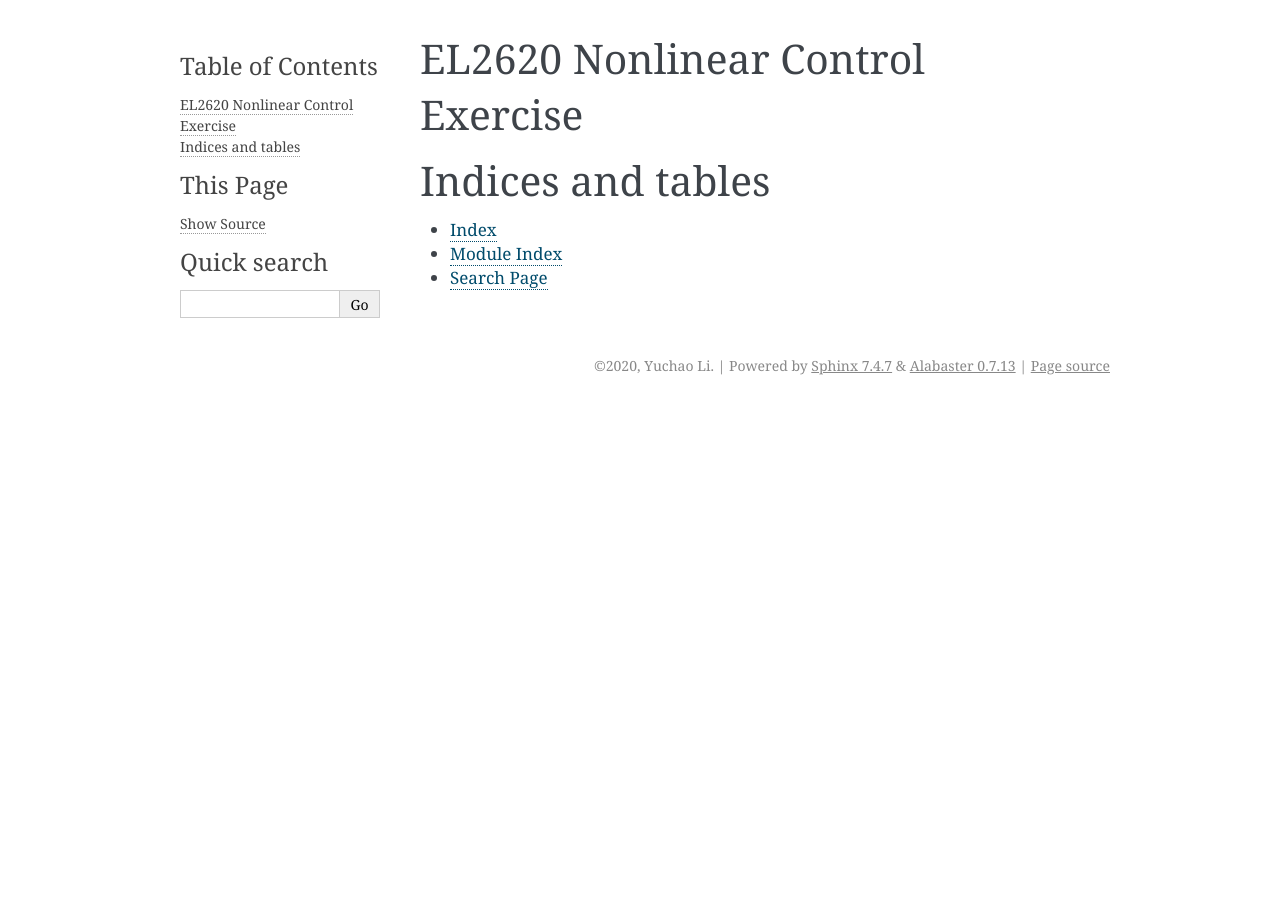
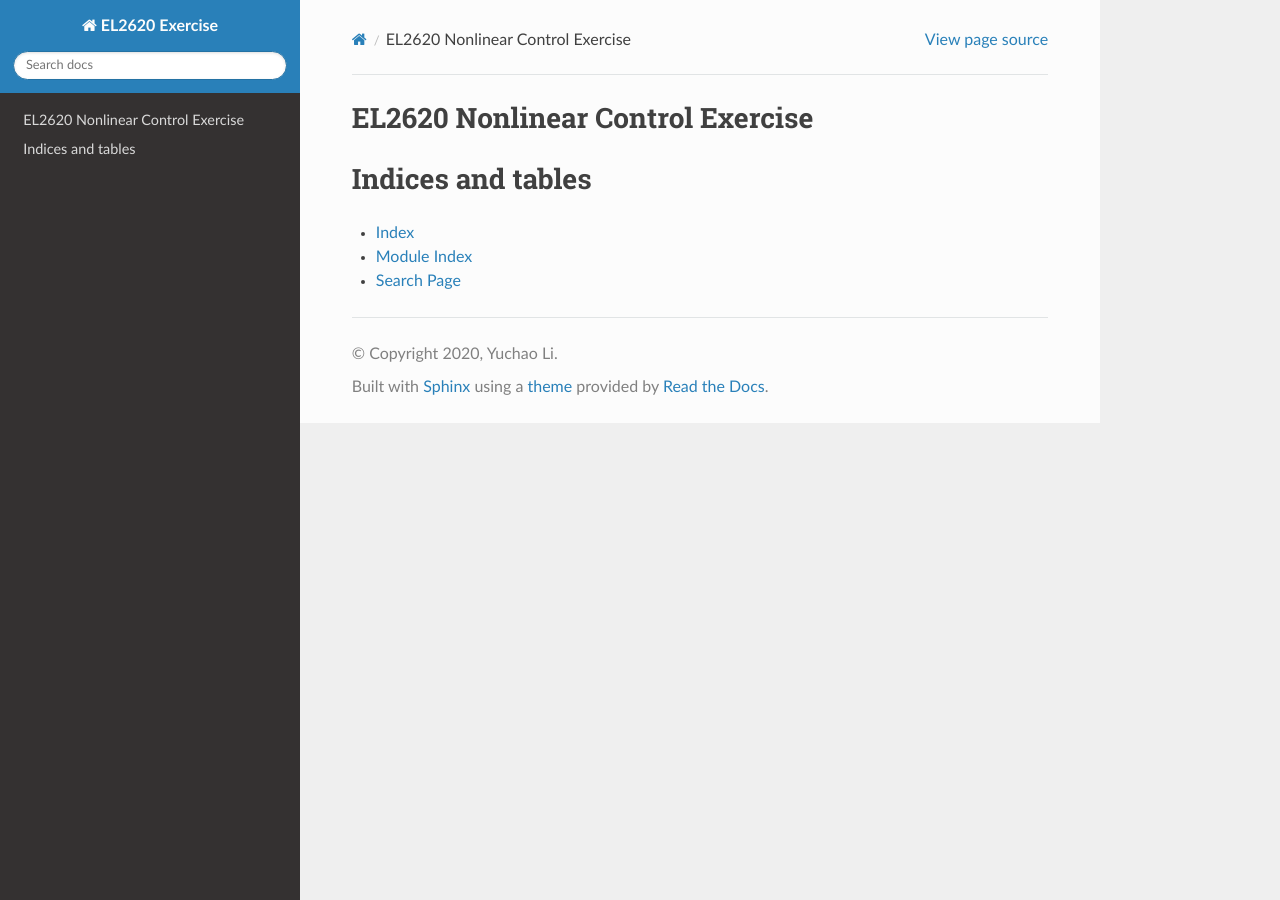
Before and after one commit to yuchaotaigu/el2620_exercise, a Sphinx documentation site: the page built from docs/source/index.rst, in a window 1280 px wide. Built offline with Sphinx 7.4.7 and the Read the Docs theme 2.0.0, drawn with Linux system fonts in a browser that asks for light colours.

Commit message:
change theme

```diff
--- a/docs/source/conf.py
+++ b/docs/source/conf.py
@@ -19,7 +19,7 @@
 
 # -- Project information -----------------------------------------------------
 
-project = u'el2620_exercise'
+project = u'EL2620 Exercise'
 copyright = u'2020, Yuchao Li'
 author = u'Yuchao Li'
 
@@ -75,7 +75,7 @@ pygments_style = None
 # The theme to use for HTML and HTML Help pages.  See the documentation for
 # a list of builtin themes.
 #
-html_theme = 'alabaster'
+html_theme = 'sphinx_rtd_theme'
 
 # Theme options are theme-specific and customize the look and feel of a theme
 # further.  For a list of options available for each theme, see the
```
